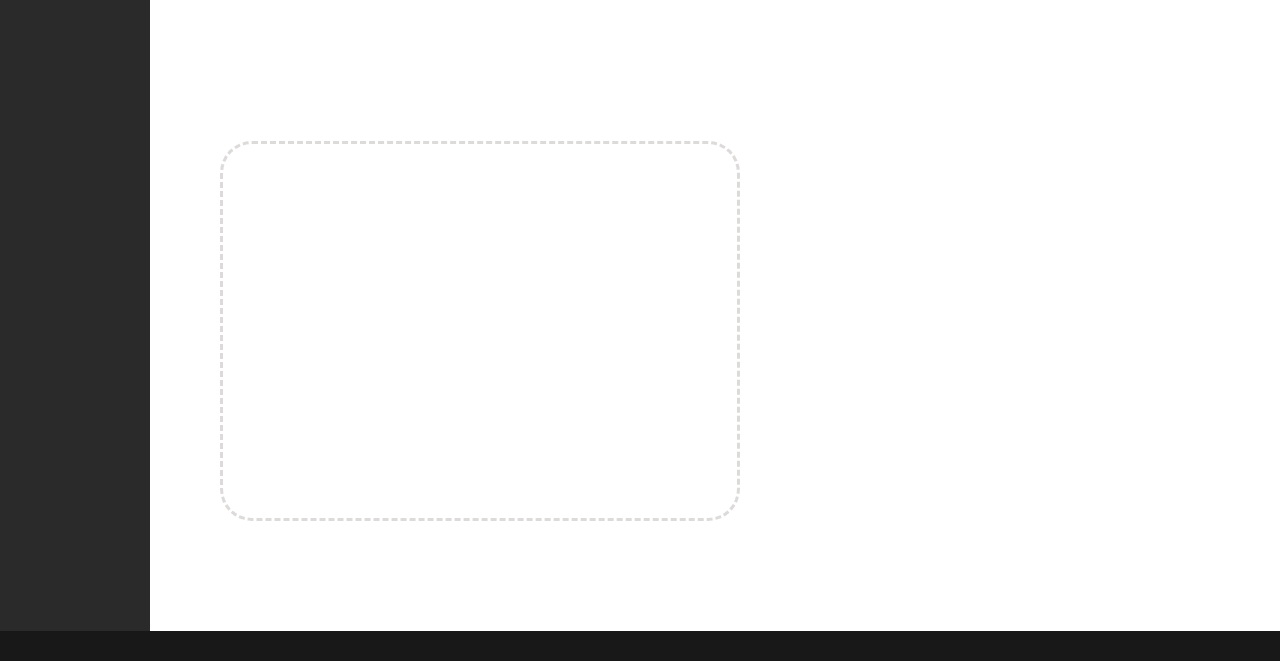
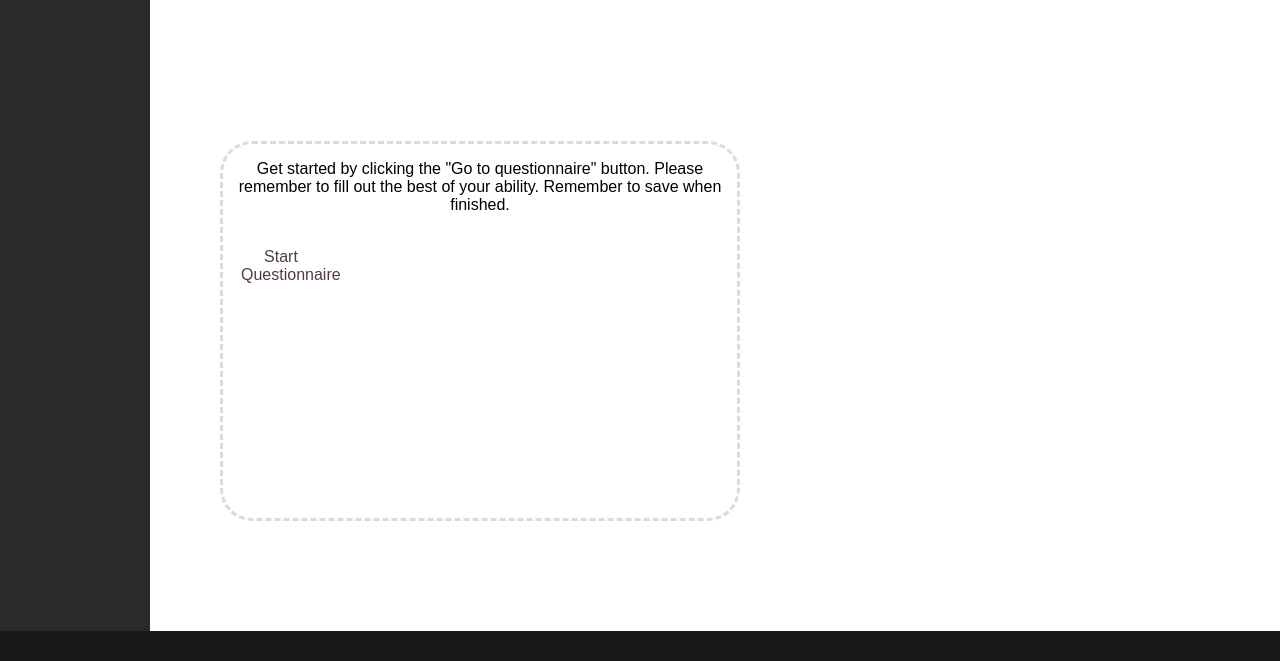
Before and after one commit to kaandersen/P2_project, a website: page Student/questionnaireRedirectPage.html in a window 1280 px wide. Shown: the part 219-880 px from the top of the page. Drawn offline with Linux system fonts and the light colour scheme; files whose address does not match are found by name.

Commit message:
added dynamic elements to student page

```diff
--- a/Student/questionnaireRedirectPage.html
+++ b/Student/questionnaireRedirectPage.html
@@ -6,7 +6,7 @@
     <meta name="viewport" content="width=device-width, initial-scale=1.0">
     <title>Questionnaires</title>
     <!--            js FILE              -->
-    <script src="studentRedirect.js"></script>
+    <script src="questionnaireRedirectPage.js"></script>
     <!--            CSS FILE              -->
     <link rel="stylesheet" href="./CSS/style.css">
 
@@ -54,7 +54,21 @@
             border-style: dashed;
             border-radius: 2em;
             border-color: rgba(207, 202, 202, 0.699);
+            text-align: center;
         }
+
+        .redirection-to-quest-editor{
+
+            display: block;
+            padding: 18px 18px;
+            text-decoration: none;
+            color: #503e3e;
+            font-weight: 500;
+            width: 80px;
+
+        }
+
+
     </style>
 
     <div class="container">
@@ -82,7 +96,7 @@
                 </div>
 
                 <div class="mid-content">
-                    <div class="affirmative-content">
+                    <div class="affirmative-content" id="content">
 
 
 
--- a/Student/questionnaireRedirectPage.js
+++ b/Student/questionnaireRedirectPage.js
@@ -1,3 +1,37 @@
+window.addEventListener('load', (event) => {
+    console.log('page is fully loaded');
+    checkForQuestionnaire();
+});
 
+const AFFIRMATIVE = "Get started by clicking the \"Go to questionnaire\" button. Please remember to fill out the best of your ability. Remember to save when finished.";
+const DISSENT = "*Crickets*... It seems that there are currently no available questionnaire available";
 
-""
+function checkForQuestionnaire() {
+    let status = true;
+    let textAffirm = document.createTextNode(AFFIRMATIVE);
+    let textDissent = document.createTextNode(DISSENT);
+
+    let p = document.createElement("p");
+    p.className = "text-content";
+
+    let button = document.createElement("a");
+    let linkText = document.createTextNode("Start Questionnaire");
+    button.appendChild(linkText);
+    button.className = "redirection-to-quest-editor";
+    button.title = "Start Questionnaire";
+
+    button.href = "./temptQeustionnaireEditor.html"; //insert the link to Elias's page where the student can answer the questionnaire
+
+    let contentDiv = document.getElementById("content");
+
+    if(status){ //if the questionnaire has been published
+        p.appendChild(textAffirm);
+        contentDiv.appendChild(p);
+        contentDiv.appendChild(button);
+
+    } else { //if there is no questionnaire published
+        p.appendChild(textDissent);
+        contentDiv.appendChild(p);
+    }
+
+}
```
Also changed, not shown: Student/temptQeustionnaireEditor.html (added, +15 -0 lines).
